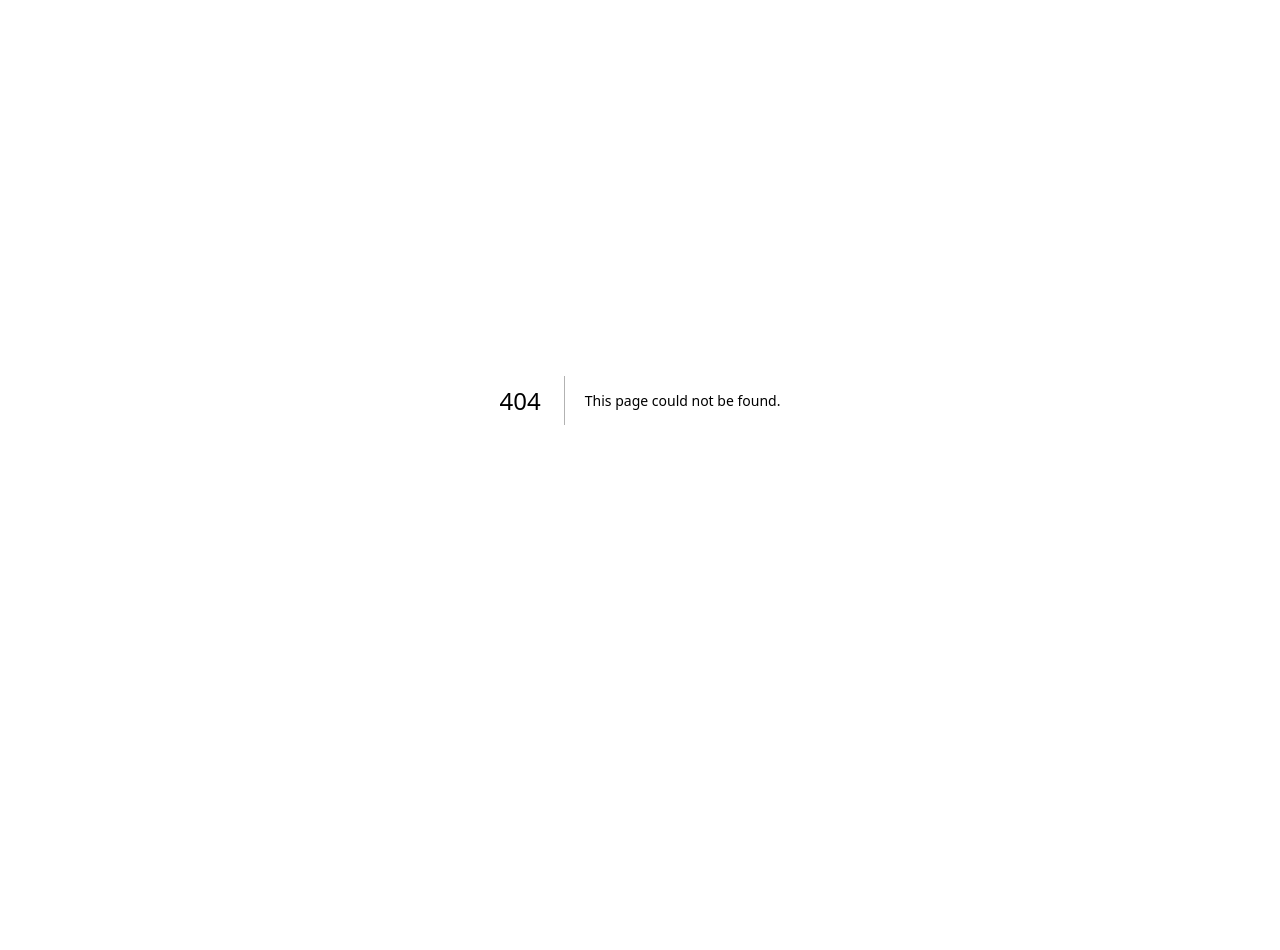
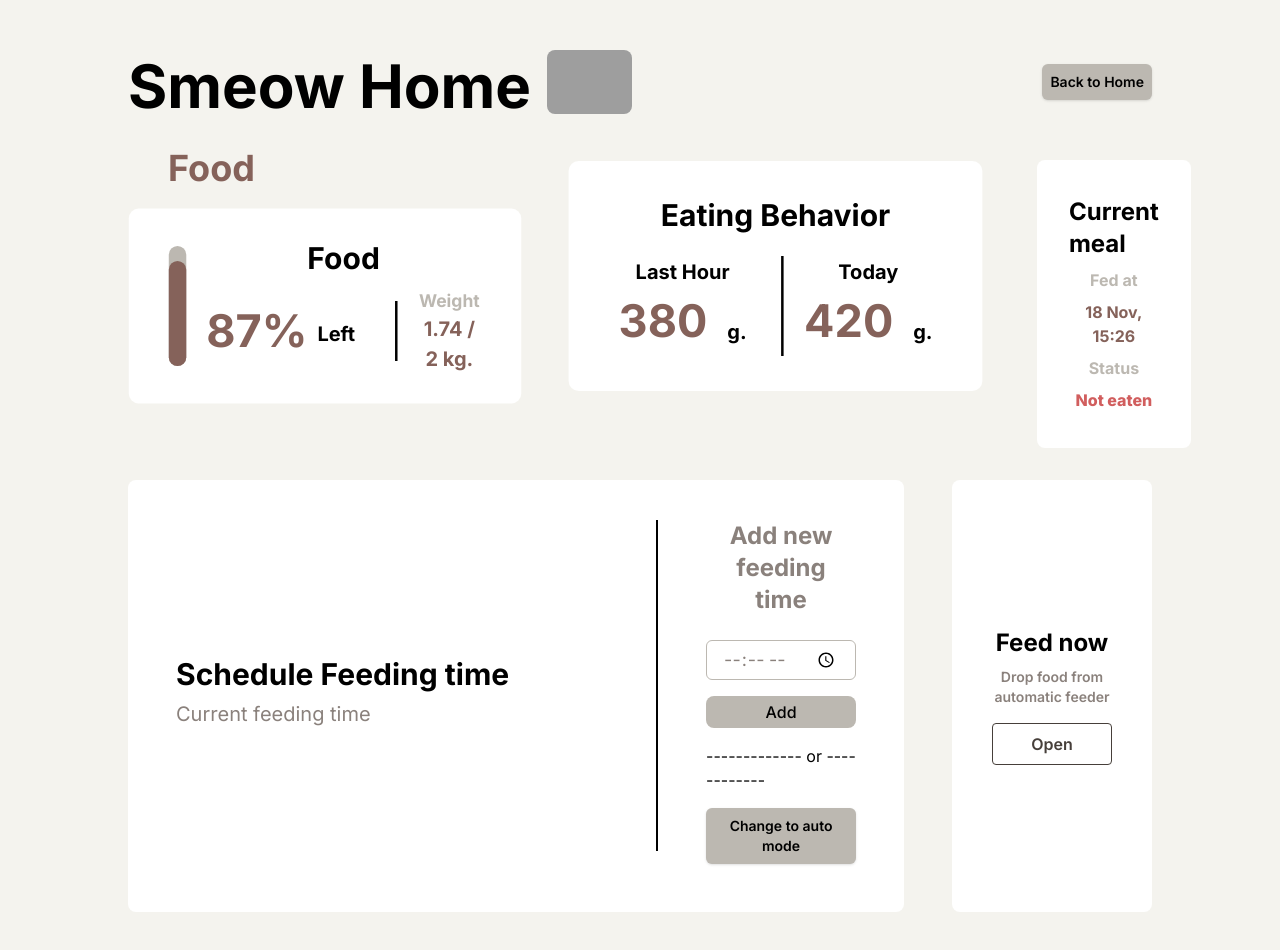
Before and after one commit to Piinxluna/ES-Smeow-Home, a Next.js app in the folder smeow-home/: page /food/schedule in a window 1280 px wide. Before the commit this address had no page. Shown: the top 950 px of the page. Before the commit the page ends 800 px from the top, so only its background shows below. Built offline with nearby package versions, Linux system fonts and the light colour scheme; grey boxes are pictures that could not be loaded.

Commit message:
scheduleFeeding page update

```diff
--- a/smeow-home/src/app/food/auto/page.tsx
+++ b/smeow-home/src/app/food/auto/page.tsx
@@ -3,11 +3,10 @@ import Button from '@/components/basic/Button'
 import ConsumeBehavior from '@/components/basic/ConsumeBehavior'
 import Control from '@/components/basic/Control'
 import Header from '@/components/basic/Header'
-import Remaining from '@/components/basic/Remaining'
 import RemainingDetails from '@/components/basic/RemainingDetails'
 import CurrentMeal from '@/components/food/CurrentMeal'
 
-export default function Home() {
+export default function AutoFeeding() {
   return (
     <main className='flex flex-col px-32 py-16'>
       <div className='flex flex-row justify-between'>
--- /dev/null
+++ b/smeow-home/src/app/food/schedule/page.tsx
@@ -0,0 +1,105 @@
+'use client';
+
+import BacktoHomeButton from '@/components/basic/BackToHomeButton'
+import Button from '@/components/basic/Button'
+import ConsumeBehavior from '@/components/basic/ConsumeBehavior'
+import Control from '@/components/basic/Control'
+import Header from '@/components/basic/Header'
+import RemainingDetails from '@/components/basic/RemainingDetails'
+import CurrentMeal from '@/components/food/CurrentMeal'
+import { useState } from 'react';
+
+export default function AutoFeeding() {
+    const [feedingTimes, setFeedingTimes] = useState<string[]>([]);
+    const [newTime, setNewTime] = useState('');
+
+    const addFeedingTime = () => {
+        if(newTime && feedingTimes.length < 3) {
+        setFeedingTimes([...feedingTimes, newTime]);
+        setNewTime('');}
+    }
+  return (
+    <main className='flex flex-col px-32 py-12'>
+      <div className='flex flex-row justify-between'>
+        <Header></Header>
+        <BacktoHomeButton className='mt-4'></BacktoHomeButton>
+      </div>
+      <div className='flex flex-row mt-8 '>
+        <div>
+          <p className ='text-4xl text-ebrown font-bold ml-10 mb-10'>Food</p>
+          <RemainingDetails variant='food' percent={87} className='flex ml-10 transform scale-125'></RemainingDetails>
+        </div>
+        <ConsumeBehavior variant='food' lastHour={380} today={420} className='py-7 flex-grow mt-9 ml-32 mr-24 transform scale-125'></ConsumeBehavior>
+        <CurrentMeal lastFed={'18 Nov, 15:26'} petStatus={'Not eaten'} className='mt-4'></CurrentMeal>
+      </div>
+
+
+            <div className='flex flex-row justify-center mt-6 '>
+
+              <div className='flex mt-2 bg-white rounded-lg mr-12 w-full px-4 py-8'>
+                <div className='flex flex-col justify-center ml-8 w-[70%]'>
+                  <p className='text-black text-3xl font-bold'>Schedule Feeding time</p>
+                  <p className='text-lightgray1 text-xl mt-2'>Current feeding time</p>
+                <div className="flex flex-row items-center w-full mt-2">
+                  {feedingTimes.map((time, index) => (
+                    <>
+                      <span className="text-2xl font-bold text-ebrown">{time}</span>
+                      {index < feedingTimes.length - 1 && (
+                        <div className="h-6 border-r border-black ml-4 mr-4"></div>
+                      )}
+                    </>
+                  ))}
+                </div>
+                </div>
+                <div className="ml-8 mr-4 mt-2 flex h-[90%] border-l-2 border-black"></div>
+
+              <div className="flex flex-col justify-center w-[30%] items-center px-8">
+
+                {feedingTimes.length < 3 ? (
+                  <div className="flex flex-col items-center space-y-4">
+                    <p className="text-lightgray1 text-2xl font-bold mt-2 mb-2 w-[70%] text-center">
+                        Add new feeding time
+                    </p>
+                    <input
+                      type="time"
+                      value={newTime}
+                      onChange={(e) => setNewTime(e.target.value)}
+                      className="border border-lightgray2 px-4 py-1 rounded-md text-lg text-lightgray1 w-full"
+                      placeholder="Please enter time"
+                    />
+                    <button
+                      onClick={addFeedingTime}
+                      className="bg-lightgray2 text-black py-1 w-full rounded-lg text-md font-medium">
+                      Add
+                    </button>
+                    <div className='text-black text-md'>------------- or ------------</div>
+                  </div>
+                ) : (
+                  <p className="text-ered text-xl font-medium text-center mt-4">
+                    Maximum 3 feeding times allowed.
+                  </p>
+                )}
+
+                <div className="mt-4 mb-4 w-full">
+                  <Button
+                    variant="secondary"
+                    href="/food/auto"
+                    className="bg-lightgray2 w-full py-2 font-bold text-l"
+                  >
+                    Change to auto mode
+                  </Button>
+
+                </div>
+
+              </div>
+              </div>
+
+              <Control
+                variant="food"
+                className="flex transform scale-150 flex-grow"
+              />
+
+            </div>
+          </main>
+  )
+}
--- a/smeow-home/src/app/water/page.tsx
+++ b/smeow-home/src/app/water/page.tsx
@@ -5,7 +5,7 @@ import Header from '@/components/basic/Header'
 import Remaining from '@/components/basic/Remaining'
 import RemainingDetails from '@/components/basic/RemainingDetails'
 
-export default function Home() {
+export default function Water() {
   return (
     <main className='flex flex-col px-32 py-16'>
       <div className='flex flex-row justify-between'>
```
